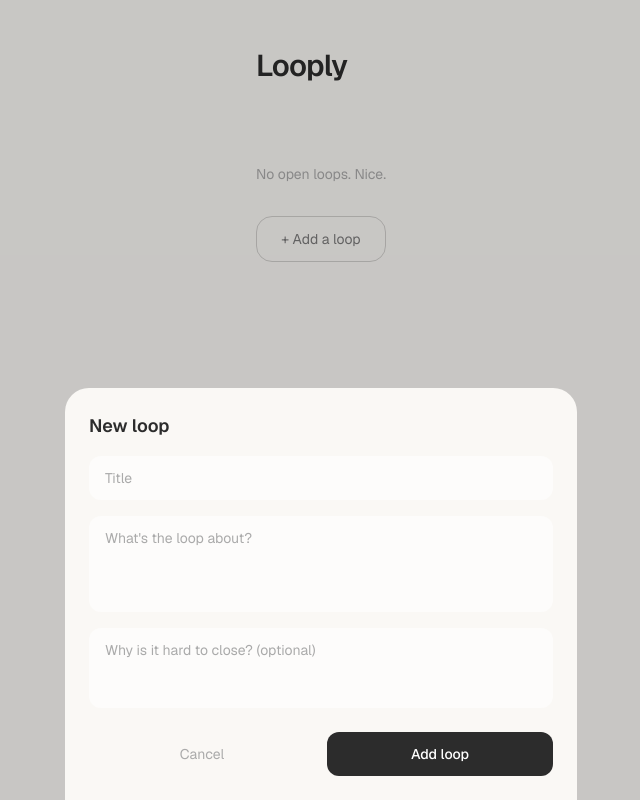
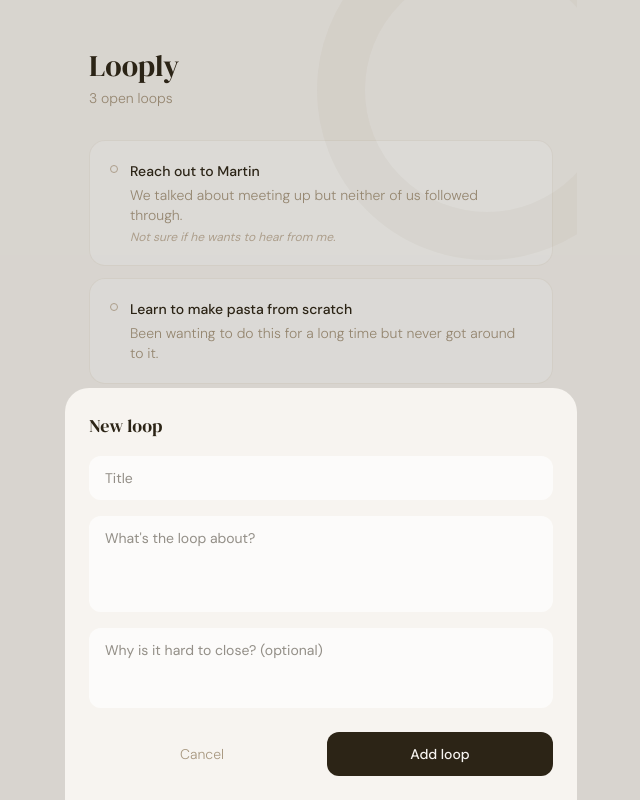
Before and after one commit to NikolaiVFredriksen/Looply, a Next.js app: page / in a window 1280 px wide. Both pictures are taken after a click on the button "+ Add a loop". Shown: the whole page, without its empty margins (319-959 px from the left). Built offline with nearby package versions, Linux system fonts and the light colour scheme.

Commit message:
Looply first draft

```diff
--- a/app/globals.css
+++ b/app/globals.css
@@ -1,14 +1,8 @@
 @import "tailwindcss";
 
 :root {
-  --background: #FAF8F5;
-  --foreground: #2C2C2C;
-}
-
-@theme inline {
-  --color-background: var(--background);
-  --color-foreground: var(--foreground);
-  --font-sans: var(--font-geist-sans);
+  --background: #f7f4f0;
+  --foreground: #2c2416;
 }
 
 body {
--- a/app/layout.tsx
+++ b/app/layout.tsx
@@ -1,20 +1,22 @@
 import type { Metadata } from "next";
-import { Geist, Geist_Mono } from "next/font/google";
+import { DM_Sans, DM_Serif_Display } from "next/font/google";
 import "./globals.css";
 
-const geistSans = Geist({
-  variable: "--font-geist-sans",
+const dmSans = DM_Sans({
+  variable: "--font-dm-sans",
   subsets: ["latin"],
+  weight: ["300", "400", "500"],
 });
 
-const geistMono = Geist_Mono({
-  variable: "--font-geist-mono",
+const dmSerif = DM_Serif_Display({
+  variable: "--font-dm-serif",
   subsets: ["latin"],
+  weight: "400",
 });
 
 export const metadata: Metadata = {
-  title: "Create Next App",
-  description: "Generated by create next app",
+  title: "Looply",
+  description: "Close your open loops.",
 };
 
 export default function RootLayout({
@@ -25,9 +27,18 @@ export default function RootLayout({
   return (
     <html
       lang="en"
-      className={`${geistSans.variable} ${geistMono.variable} h-full antialiased`}
+      className={`${dmSans.variable} ${dmSerif.variable} h-full antialiased`}
     >
-      <body className="min-h-full flex flex-col" style={{ backgroundColor: '#FAF8F5', color: '#2C2C2C' }}>{children}</body>
+      <body
+        className="min-h-full flex flex-col"
+        style={{
+          backgroundColor: "#F7F4F0",
+          color: "#2C2416",
+          fontFamily: "var(--font-dm-sans)",
+        }}
+      >
+        {children}
+      </body>
     </html>
   );
 }
--- a/app/page.tsx
+++ b/app/page.tsx
@@ -1,6 +1,6 @@
 "use client";
 
-import { useState, useEffect } from "react";
+import { useState } from "react";
 
 type Loop = {
   id: string;
@@ -10,15 +10,31 @@ type Loop = {
 };
 
 export default function Home() {
-  const [loops, setLoops] = useState<Loop[]>([]);
+  const [loops, setLoops] = useState<Loop[]>([
+    {
+      id: "1",
+      title: "Reach out to Martin",
+      description:
+        "We talked about meeting up but neither of us followed through.",
+      why: "Not sure if he wants to hear from me.",
+    },
+    {
+      id: "2",
+      title: "Learn to make pasta from scratch",
+      description:
+        "Been wanting to do this for a long time but never got around to it.",
+      why: "",
+    },
+    {
+      id: "3",
+      title: "Fix the squeaky door",
+      description: "It's been bothering me for months.",
+      why: "",
+    },
+  ]);
   const [activeId, setActiveId] = useState<string | null>(null);
   const [showModal, setShowModal] = useState(false);
   const [form, setForm] = useState({ title: "", description: "", why: "" });
-
-  useEffect(() => {
-    const saved = localStorage.getItem("loops");
-    if (saved) setLoops(JSON.parse(saved));
-  }, []);
 
   const save = (updated: Loop[]) => {
     setLoops(updated);
@@ -43,61 +59,116 @@ export default function Home() {
     setActiveId(null);
   };
 
-  const handleKeep = (id: string) => {
-    setActiveId(null);
-  };
-
   const handleRelease = (id: string) => {
     save(loops.filter((l) => l.id !== id));
     setActiveId(null);
   };
 
   return (
-    <main className="min-h-screen px-6 py-12 max-w-lg mx-auto">
-      <h1 className="text-3xl font-semibold tracking-tight mb-8">Looply</h1>
+    <main className="min-h-screen px-6 py-12 max-w-lg mx-auto relative overflow-hidden">
+      {/* Background ring */}
+      <div
+        className="pointer-events-none absolute -top-20 -right-20 rounded-full"
+        style={{
+          width: 340,
+          height: 340,
+          border: "48px solid rgba(180, 160, 130, 0.08)",
+        }}
+      />
 
-      {loops.length === 0 && (
-        <p className="text-sm text-[#AAAAAA] text-center mt-20">
-          No open loops. Nice.
-        </p>
-      )}
+      {/* Header */}
+      <h1
+        className="text-3xl mb-1"
+        style={{
+          fontFamily: "var(--font-dm-serif)",
+          color: "#2C2416",
+          fontWeight: 400,
+        }}
+      >
+        Looply
+      </h1>
+      <p className="text-sm mb-8" style={{ color: "#A89880", fontWeight: 300 }}>
+        {loops.length} open {loops.length === 1 ? "loop" : "loops"}
+      </p>
 
-      <div className="flex flex-col gap-4">
+      {/* Loop list */}
+      <div className="flex flex-col gap-3">
         {loops.map((loop) => {
           const isActive = activeId === loop.id;
           return (
             <div
               key={loop.id}
               onClick={() => setActiveId(isActive ? null : loop.id)}
-              className={`bg-white/60 rounded-2xl p-5 shadow-sm cursor-pointer transition-all duration-300 ${
-                isActive ? "shadow-md" : ""
-              }`}
+              className="rounded-2xl p-5 cursor-pointer transition-all duration-200"
+              style={{
+                background: isActive
+                  ? "rgba(255,255,255,0.9)"
+                  : "rgba(255,255,255,0.55)",
+                border: isActive
+                  ? "0.5px solid rgba(180,160,130,0.35)"
+                  : "0.5px solid rgba(180,160,130,0.15)",
+              }}
             >
-              <h2 className="font-medium text-lg">{loop.title}</h2>
-              <p className="text-sm text-[#7A7A7A] mt-1">{loop.description}</p>
-              {loop.why && (
-                <p className="text-xs text-[#AAAAAA] mt-2 italic">{loop.why}</p>
-              )}
+              <div className="flex items-start gap-3">
+                {/* Open loop dot indicator */}
+                <div
+                  className="mt-1 shrink-0 rounded-full"
+                  style={{
+                    width: 8,
+                    height: 8,
+                    border: "1.5px solid #C4B4A0",
+                    background: "transparent",
+                  }}
+                />
+                <div className="flex-1">
+                  <p
+                    className="text-sm font-medium"
+                    style={{ color: "#2C2416" }}
+                  >
+                    {loop.title}
+                  </p>
+                  <p
+                    className="text-sm mt-1"
+                    style={{ color: "#A89880", fontWeight: 300 }}
+                  >
+                    {loop.description}
+                  </p>
+                  {loop.why && (
+                    <p
+                      className="text-xs mt-1 italic"
+                      style={{ color: "#C4B4A0" }}
+                    >
+                      {loop.why}
+                    </p>
+                  )}
+                </div>
+              </div>
+
+              {/* Actions */}
               {isActive && (
                 <div
                   onClick={(e) => e.stopPropagation()}
-                  className="mt-5 flex items-center justify-between gap-3"
+                  className="flex items-center gap-3 mt-4 pt-4"
+                  style={{ borderTop: "0.5px solid rgba(180,160,130,0.15)" }}
                 >
                   <button
-                    onClick={() => handleKeep(loop.id)}
-                    className="text-sm text-[#AAAAAA] hover:text-[#7A7A7A] transition-colors"
+                    onClick={() => setActiveId(null)}
+                    className="text-sm transition-colors"
+                    style={{ color: "#C4B4A0", fontWeight: 300 }}
                   >
                     Keep
                   </button>
                   <button
                     onClick={() => handleClose(loop.id)}
-                    className="flex-1 bg-[#2C2C2C] text-white text-sm font-medium py-2.5 rounded-xl hover:bg-[#1a1a1a] transition-colors"
+                    className="flex-1 rounded-xl py-2.5 text-sm font-medium transition-all"
+                    style={{ background: "#2C2416", color: "#F7F4F0" }}
                   >
                     Close loop
                   </button>
                   <button
                     onClick={() => handleRelease(loop.id)}
-                    className="text-sm text-[#AAAAAA] hover:text-[#7A7A7A] transition-colors"
+                    className="text-sm transition-colors"
+                    style={{ color: "#C4B4A0", fontWeight: 300 }}
                   >
                     Release
                   </button>
@@ -108,26 +179,49 @@ export default function Home() {
         })}
       </div>
 
+      {/* Add button */}
       <button
-        onClick={(e) => {
-          e.stopPropagation();
-          setShowModal(true);
+        onClick={() => setShowModal(true)}
+        className="mt-6 w-full py-3.5 rounded-2xl text-sm transition-all"
+        style={{
+          border: "0.5px solid rgba(180,160,130,0.3)",
+          color: "#A89880",
+          fontWeight: 300,
+          background: "transparent",
         }}
-        className="mt-8 w-full py-3 rounded-2xl border border-[#2C2C2C]/20 text-sm text-[#7A7A7A] hover:text-[#2C2C2C] hover:border-[#2C2C2C]/40 transition-all"
       >
         + Add a loop
       </button>
 
+      {/* Modal */}
       {showModal && (
-        <div className="fixed inset-0 bg-black/20 flex items-end justify-center z-50">
-          <div className="bg-[#FAF8F5] w-full max-w-lg rounded-t-3xl p-6 flex flex-col gap-4">
-            <h2 className="text-lg font-semibold">New loop</h2>
+        <div
+          className="fixed inset-0 flex items-end justify-center z-50"
+          style={{ background: "rgba(44,36,22,0.15)" }}
+          onClick={() => setShowModal(false)}
+        >
+          <div
+            className="w-full max-w-lg rounded-t-3xl p-6 flex flex-col gap-4"
+            style={{ background: "#F7F4F0" }}
+            onClick={(e) => e.stopPropagation()}
+          >
+            <h2
+              className="text-lg"
+              style={{
+                fontFamily: "var(--font-dm-serif)",
+                fontWeight: 400,
+                color: "#2C2416",
+              }}
+            >
+              New loop
+            </h2>
             <input
               type="text"
               placeholder="Title"
               value={form.title}
               onChange={(e) => setForm({ ...form, title: e.target.value })}
-              className="w-full bg-white/60 rounded-xl px-4 py-3 text-sm outline-none placeholder:text-[#AAAAAA]"
+              className="w-full rounded-xl px-4 py-3 text-sm outline-none"
+              style={{ background: "rgba(255,255,255,0.7)", color: "#2C2416" }}
             />
             <textarea
               placeholder="What's the loop about?"
@@ -135,24 +229,28 @@ export default function Home() {
               onChange={(e) =>
                 setForm({ ...form, description: e.target.value })
               }
-              className="w-full bg-white/60 rounded-xl px-4 py-3 text-sm outline-none placeholder:text-[#AAAAAA] resize-none h-24"
+              className="w-full rounded-xl px-4 py-3 text-sm outline-none resize-none h-24"
+              style={{ background: "rgba(255,255,255,0.7)", color: "#2C2416" }}
             />
             <textarea
               placeholder="Why is it hard to close? (optional)"
               value={form.why}
               onChange={(e) => setForm({ ...form, why: e.target.value })}
-              className="w-full bg-white/60 rounded-xl px-4 py-3 text-sm outline-none placeholder:text-[#AAAAAA] resize-none h-20"
+              className="w-full rounded-xl px-4 py-3 text-sm outline-none resize-none h-20"
+              style={{ background: "rgba(255,255,255,0.7)", color: "#2C2416" }}
             />
             <div className="flex gap-3 mt-2">
               <button
                 onClick={() => setShowModal(false)}
-                className="flex-1 py-3 rounded-xl text-sm text-[#AAAAAA] hover:text-[#2C2C2C] transition-colors"
+                className="flex-1 py-3 rounded-xl text-sm"
+                style={{ color: "#A89880", fontWeight: 300 }}
               >
                 Cancel
               </button>
               <button
                 onClick={handleAdd}
-                className="flex-1 bg-[#2C2C2C] text-white text-sm font-medium py-3 rounded-xl hover:bg-[#1a1a1a] transition-colors"
+                className="flex-1 py-3 rounded-xl text-sm font-medium"
+                style={{ background: "#2C2416", color: "#F7F4F0" }}
               >
                 Add loop
               </button>
```
